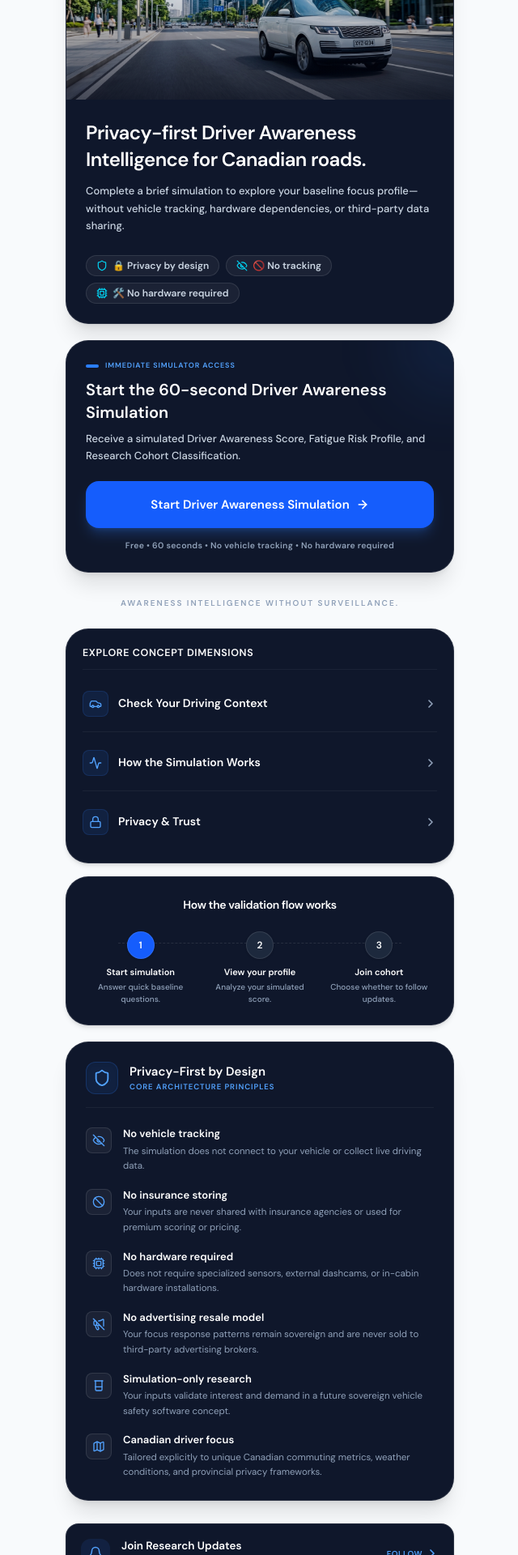
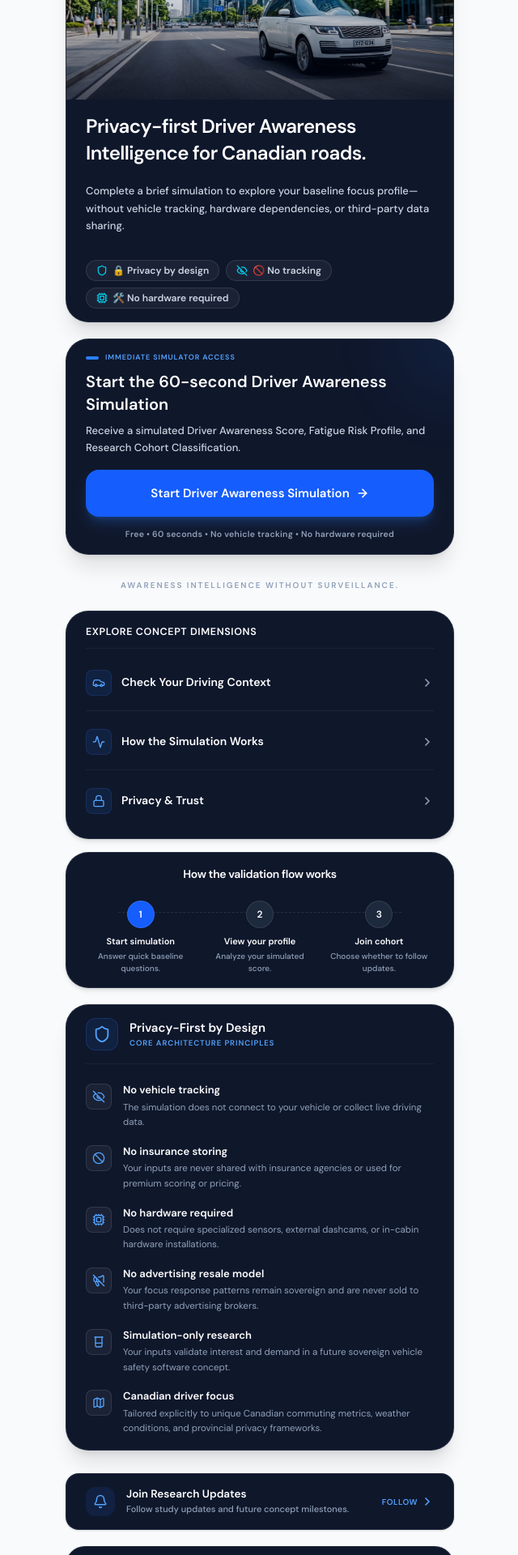
Before and after one commit to MaverickKing17/astrateq-social-funnel, a React (Vite) app: page / in a window 1280 px wide. Shown: the part 340-2260 px from the top of the page at 81% size, without its empty margins (319-959 px from the left). Built offline with nearby package versions, Linux system fonts and the light colour scheme.

Commit message:
style: update padding and spacing in hero section
Adjusted padding and vertical spacing for the hero and CTA sections to improve layout balance and visual alignment.

```diff
--- a/src/App.tsx
+++ b/src/App.tsx
@@ -124,12 +124,12 @@ export default function App() {
           </div>
 
           {/* Hero text section */}
-          <div className="p-6">
-            <h1 className="text-xl md:text-2xl font-extrabold text-white leading-snug tracking-tight mb-3">
+          <div className="px-6 py-4 flex flex-col gap-3">
+            <h1 className="text-xl md:text-2xl font-extrabold text-white leading-snug tracking-tight mb-2">
               Privacy-first Driver Awareness Intelligence for Canadian roads.
             </h1>
 
-            <p className="text-slate-300 text-[13px] font-medium leading-relaxed mb-5.5">
+            <p className="text-slate-300 text-[13px] font-medium leading-relaxed mb-4">
               Complete a brief simulation to explore your baseline focus profile—without vehicle tracking, hardware dependencies, or third-party data sharing.
             </p>
 
@@ -154,7 +154,7 @@ export default function App() {
         {/* ========================================================================= */}
         {/* 3. PRIMARY CTA ACCENT CARD */}
         {/* ========================================================================= */}
-        <section id="primary-cta" className="bg-slate-900 border border-white/10 rounded-[28px] p-6 relative overflow-hidden shadow-xl hover:shadow-2xl transition-all duration-300 group">
+        <section id="primary-cta" className="bg-slate-900 border border-white/10 rounded-[28px] px-6 py-4 relative overflow-hidden shadow-xl hover:shadow-2xl transition-all duration-300 group">
 
           {/* Subtle Ambient Accent Glow Grid in corner */}
           <div className="absolute -top-[60px] -right-[60px] w-32 h-32 rounded-full bg-blue-500/10 blur-2xl pointer-events-none group-hover:bg-blue-500/15 transition-colors duration-300"></div>
@@ -170,7 +170,7 @@ export default function App() {
             Start the 60-second Driver Awareness Simulation
           </h2>
 
-          <p className="text-slate-300 text-[13px] font-medium leading-relaxed mb-5">
+          <p className="text-slate-300 text-[13px] font-medium leading-relaxed mb-4">
             Receive a simulated Driver Awareness Score, Fatigue Risk Profile, and Research Cohort Classification.
           </p>
 
@@ -204,7 +204,7 @@ export default function App() {
         <section id="simulation-flow-details" className="flex flex-col gap-4">
 
           {/* Interactive Accordion Block */}
-          <div className="bg-slate-900 border border-white/10 rounded-[28px] p-5 flex flex-col gap-3 shadow-md">
+          <div className="bg-slate-900 border border-white/10 rounded-[28px] px-6 py-4 flex flex-col gap-3 shadow-md">
             <h3 className="text-white text-[12.5px] font-black tracking-wider uppercase mb-1 border-b border-white/5 pb-2.5">
               Explore Concept Dimensions
             </h3>
@@ -228,7 +228,7 @@ export default function App() {
               </button>
 
               {openAccordion === 'context' && (
-                <div className="pl-11 pr-2 pb-3 pt-1 text-slate-300 text-[12.5px] leading-relaxed animate-fade-in-up">
+                <div className="pl-11 pr-4 pb-3 pt-1 text-slate-300 text-[12.5px] leading-relaxed animate-fade-in-up">
                   Analyze how your common commute types, weekly driving frequencies, road weather conditions, and seasonal parameters influence driver attention and stress margins.
                 </div>
               )}
@@ -253,7 +253,7 @@ export default function App() {
               </button>
 
               {openAccordion === 'howitworks' && (
-                <div className="pl-11 pr-2 pb-3 pt-1 text-slate-300 text-[12.5px] leading-relaxed animate-fade-in-up">
+                <div className="pl-11 pr-4 pb-3 pt-1 text-slate-300 text-[12.5px] leading-relaxed animate-fade-in-up">
                   Our lightweight pre-launch browser simulation processes rapid response baseline inputs to model cognitive focus shifts, fatigue levels, and distraction resistance scoring.
                 </div>
               )}
@@ -278,7 +278,7 @@ export default function App() {
               </button>
 
               {openAccordion === 'privacy' && (
-                <div className="pl-11 pr-2 pb-3 pt-1 text-slate-300 text-[12.5px] leading-relaxed animate-fade-in-up">
+                <div className="pl-11 pr-4 pb-3 pt-1 text-slate-300 text-[12.5px] leading-relaxed animate-fade-in-up">
                   We collect no live vehicular telemetry, GPS streams, or dashboard camera feeds. Your data is strictly structured for pre-launch interest validation and remains isolated.
                 </div>
               )}
@@ -287,7 +287,7 @@ export default function App() {
           </div>
 
           {/* 3-Step Numbered Sequence Block */}
-          <div className="bg-slate-900 border border-white/10 rounded-[28px] p-6 shadow-md">
+          <div className="bg-slate-900 border border-white/10 rounded-[28px] px-6 py-4 shadow-md">
             <h3 className="text-white text-[14px] font-extrabold text-center mb-5.5 tracking-tight">
               How the validation flow works
             </h3>
@@ -343,7 +343,7 @@ export default function App() {
         {/* ========================================================================= */}
         {/* 5. "PRIVACY FIRST BY DESIGN" ARCHITECTURE CARD */}
         {/* ========================================================================= */}
-        <section id="privacy-architecture" className="bg-slate-900 border border-white/10 rounded-[28px] p-6 shadow-xl">
+        <section id="privacy-architecture" className="bg-slate-900 border border-white/10 rounded-[28px] px-6 py-4 shadow-xl">
 
           {/* Section Header */}
           <div className="flex items-center gap-3.5 mb-6 border-b border-white/5 pb-4">
@@ -467,7 +467,7 @@ export default function App() {
             href={getOutboundUrl("https://score.astrateqgadgets.com?intent=updates")}
             target="_blank"
             rel="noopener noreferrer"
-            className="flex items-center justify-between p-4.5 bg-slate-900 border border-white/10 rounded-2xl shadow-sm hover:border-blue-500/50 hover:bg-slate-900/90 active:scale-[0.99] transition-all duration-200 group decoration-none"
+            className="flex items-center justify-between px-6 py-4 bg-slate-900 border border-white/10 rounded-2xl shadow-sm hover:border-blue-500/50 hover:bg-slate-900/90 active:scale-[0.99] transition-all duration-200 group decoration-none"
           >
             <div className="flex items-center gap-3.5">
               <div className="w-9 h-9 rounded-xl bg-blue-500/10 flex items-center justify-center text-blue-400 flex-shrink-0">
@@ -491,7 +491,7 @@ export default function App() {
           </a>
 
           {/* Pre-Launch Validation Notice Card */}
-          <div className="bg-slate-900 border border-white/10 rounded-[24px] p-5.5 shadow-md">
+          <div className="bg-slate-900 border border-white/10 rounded-[24px] px-6 py-4 shadow-md">
             <div className="flex items-center gap-3 mb-3">
               <div className="w-8 h-8 rounded-lg bg-blue-500/10 flex items-center justify-center flex-shrink-0 text-blue-400">
                 <Info className="w-4.5 h-4.5" />
```
